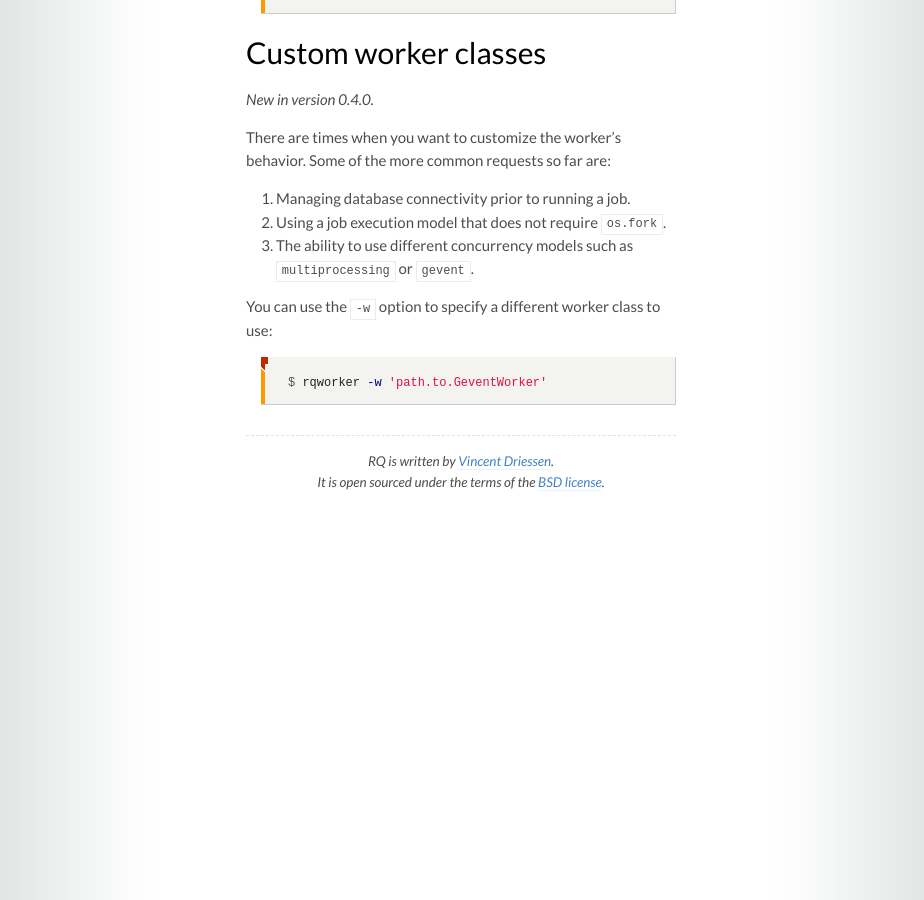
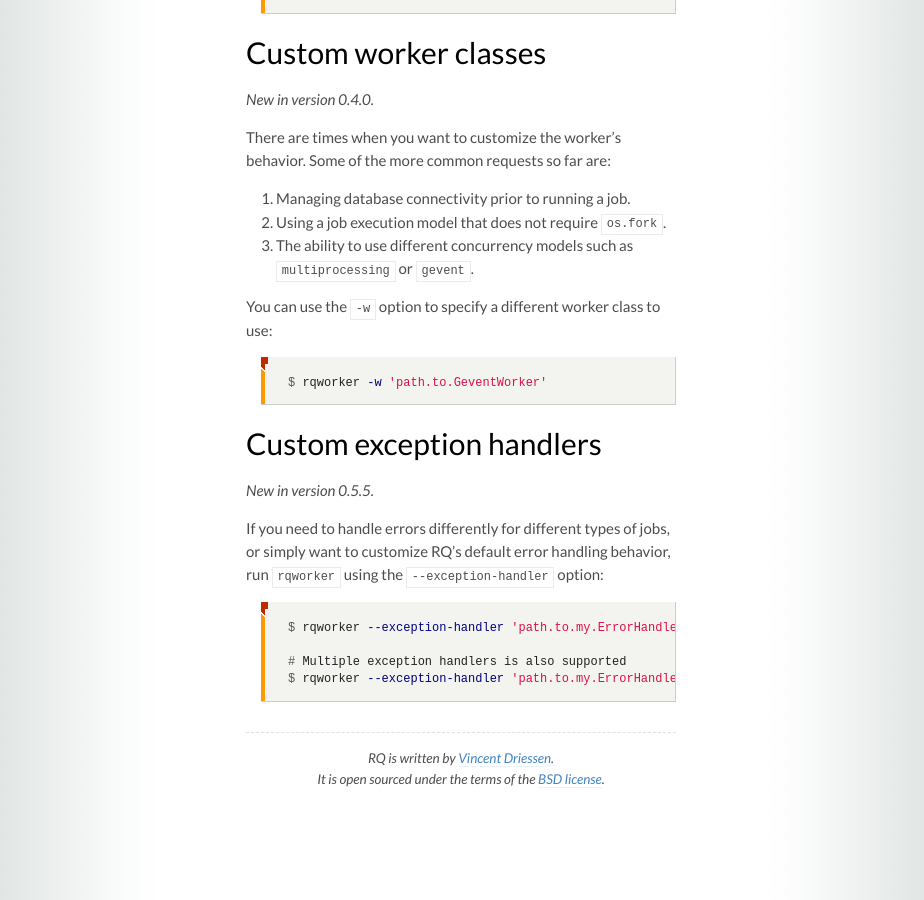
Before and after one commit to rq/rq, a Jekyll site: the page built from docs/workers.md, in a window 1280 px wide and 900 px high, scrolled down 3610 px. Shown: the whole window, without its empty margins (179-1103 px from the left). Built offline with Jekyll 4.4.1, drawn with Linux system fonts in a browser that asks for light colours; some web fonts are replaced; Markdown is read by kramdown in place of the engine named in the settings.

Commit message:
Document --exception-handler argument to  cli command.

```diff
--- a/docs/workers.md
+++ b/docs/workers.md
@@ -183,3 +183,18 @@ You can use the `-w` option to specify a different worker class to use:
 {% highlight console %}
 $ rqworker -w 'path.to.GeventWorker'
 {% endhighlight %}
+
+
+## Custom exception handlers
+
+_New in version 0.5.5._
+
+If you need to handle errors differently for different types of jobs, or simply want to customize
+RQ's default error handling behavior, run `rqworker` using the `--exception-handler` option:
+
+{% highlight console %}
+$ rqworker --exception-handler 'path.to.my.ErrorHandler'
+
+# Multiple exception handlers is also supported
+$ rqworker --exception-handler 'path.to.my.ErrorHandler' --exception-handler 'another.ErrorHandler'
+{% endhighlight %}
```
Also changed, not shown: docs/exceptions.md (+2 -2 lines).
